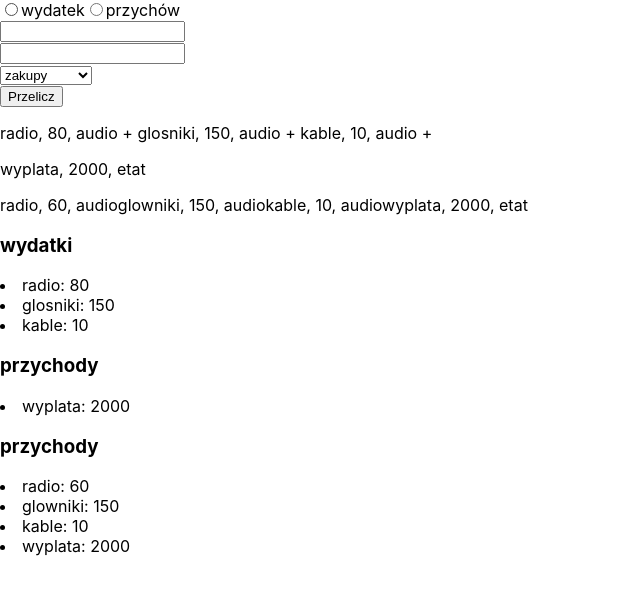
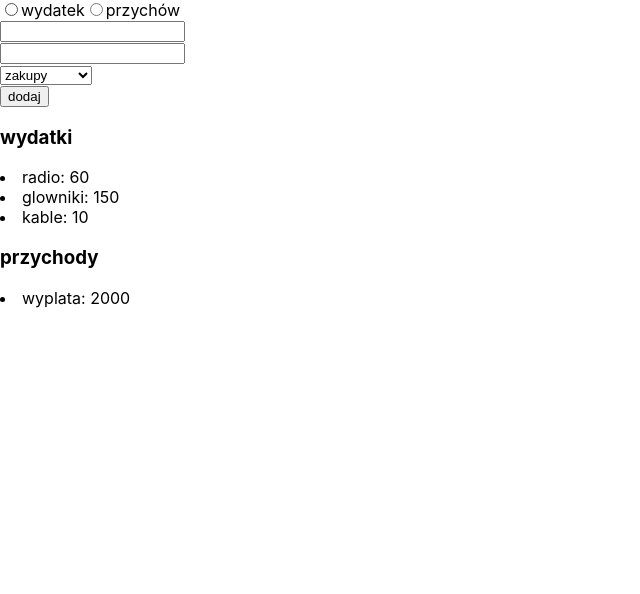
Before and after one commit to mateu52/week4zadania, a React (Create React App) app: page / in a window 1280 px wide. Shown: the top 594 px of the page, without its empty margins (0-640 px from the left). Built offline with nearby package versions, Linux system fonts and the light colour scheme.

Commit message:
zad 4 uzuwany push brak sumy

```diff
--- a/src/Expense/Expense.js
+++ b/src/Expense/Expense.js
@@ -1,56 +1,76 @@
 import React, {useState} from 'react';
-import dataList from "./data.json"
+import expensData from "./expensData.json";
+import incomeData from "./incomeData.json";
 import { useForm } from "react-hook-form";
 import { v4 as uuid4 } from "uuid";
 
+
+const useInput = (initialValue)=>{
+    const [value, setValue]=useState(initialValue);
+
+    const reset=()=>{
+        setValue(initialValue);
+    };
+    const handleClick =(e)=>{
+        setValue(e.target.value);
+    };
+
+    return [value, handleClick, reset];
+}
+
+const sumFun=(initVal)=>{
+    expensData.map((det, index)=>(
+        <li key={index}>
+            {det.amount}
+        </li>
+    ))
+}
+
+
 function Expense(){
 
+    const [expens, setExpense] =useState(expensData);
+    const [income, setIncome] =useState(incomeData);
+    const [expensIn, setExpenseIn] =useState([]);
+    const [cost, handleSetCost, resetCost]=useInput("");
+    const [licz, setLicz]=useState("");
 
-    const Expens=[{
-        id:"1",
-        name:"radio",
-        amount:"80",
-        category:"audio"
-        },
-        {
-        id:"2",
-        name:"glosniki",
-        amount:"150",
-        category:"audio"
-        },
-        {
-        id:"3",
-        name:"kable",
-        amount:"10",
-        category:"audio"
-        }];
-
-    const Income=[{
-        id:"1",
-        name:"wyplata",
-        amount:"2000",
-        category:"etat"
-    }];
-
-    const [expens, setExpense] =useState(Expens);
 
     const {register, handleSubmit} = useForm();
+
+
     const sendForm = (d) =>{
+
         if(radio1==="wydatek"){
             const expenseInit={
                 id: uuid4(),
-                //type:radio1
+                type:radio1,
+                name:d.name,
+                amount:parseInt(d.amount),
+                category:d.category
+            };
+           // sumFun(d.amount);
+            setExpenseIn([...expensIn+ d.amount]);
+            expensData.push(expenseInit);
+            setLicz(licz+expenseInit.amount);
+            sumFun(d);
+            console.log(expensData);
+            setRadio1(false);
+            setRadio2(false);
+        }else{
+            const incomeInit={
+                id: uuid4(),
+                type:radio2,
                 name:d.name,
                 amount:d.amount,
                 category:d.category
             };
-            dataList.push(expenseInit);
-            console.log(dataList);
+            incomeData.push(incomeInit);
+            console.log(incomeData);
             setRadio1(false);
             setRadio2(false);
         }
-    }
-
+        };
 
     const [radio1, setRadio1] =useState(false);
     const [radio2, setRadio2] =useState(false);
@@ -70,7 +90,6 @@ function Expense(){
         { value:"zoologiczny", label:"zoologiczny"},
         { value:"paliwo", label:"paliwo"}
     ]
-
 
     return(
             <form onSubmit={handleSubmit(sendForm)}>
@@ -104,6 +123,10 @@ function Expense(){
                         {...register("amount",{
                             //required:true,
                         })}
+                        value={cost}
+                        onChange={handleSetCost}
+                        type="number"
+
                     />
                 </div>
                 <div>
@@ -118,35 +141,19 @@ function Expense(){
                 <div>
                     <button
                     type="submit" value="submit"
-                    >Przelicz</button>
+                    >dodaj</button>
                 </div>
                 <div>
                     <p>
-                        {Expens.map(( e)=>{ return  [e.name, e.amount, e.category].join(", ")+" + " })}
-                    </p>
-                    <p>
-                        {Income.map((e)=>{ return [e.name, e.amount, e.category].join(", ") })}
-                    </p>
-                    <p>
-                        {dataList.map((e)=>{ return [e.name, e.amount, e.category].join(", ") })}
-                    </p>
-                    <p>
+                        {licz}
                         <h3>wydatki</h3>
-                        {Expens.map((det, index)=>(
-                            <li key={index}>
+                        {expens.map((det, index)=>(
+                            <li key={index} >
                                 <span>{det.name}</span>: {det.amount}{" "}
                             </li>
                         ))}
                         <h3>przychody</h3>
-                        {Income.map((det, index)=>(
-                            <li key={index}>
-                                <span>{det.name}</span>: {det.amount}{" "}
-                            </li>
-                        ))}
-                    </p>
-                    <p>
-                    <h3>przychody</h3>
-                        {dataList.map((det, index)=>(
+                        {income.map((det, index)=>(
                             <li key={index}>
                                 <span>{det.name}</span>: {det.amount}{" "}
                             </li>
--- a/src/Expense/data.json
+++ b/src/Expense/expensData.json
@@ -19,12 +19,5 @@
     "name":"kable",
     "amount":"10",
     "category":"audio"
-    },
-    {
-    "id":"4",
-    "type": "Przychód",
-    "name":"wyplata",
-    "amount":"2000",
-    "category":"etat"
     }
 ]
--- /dev/null
+++ b/src/Expense/incomeData.json
@@ -0,0 +1,9 @@
+[
+    {
+        "id":"4",
+        "type": "Przychód",
+        "name":"wyplata",
+        "amount":"2000",
+        "category":"etat"
+        }
+]
```
